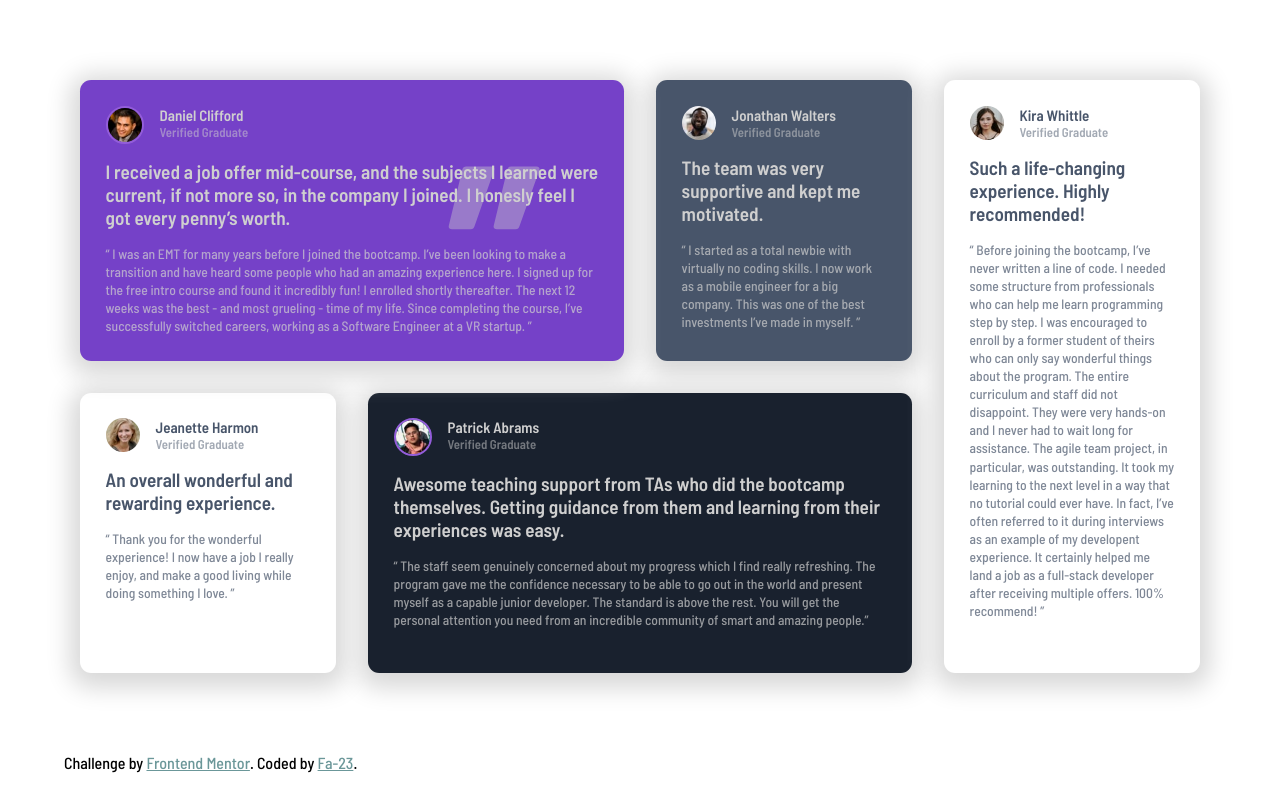
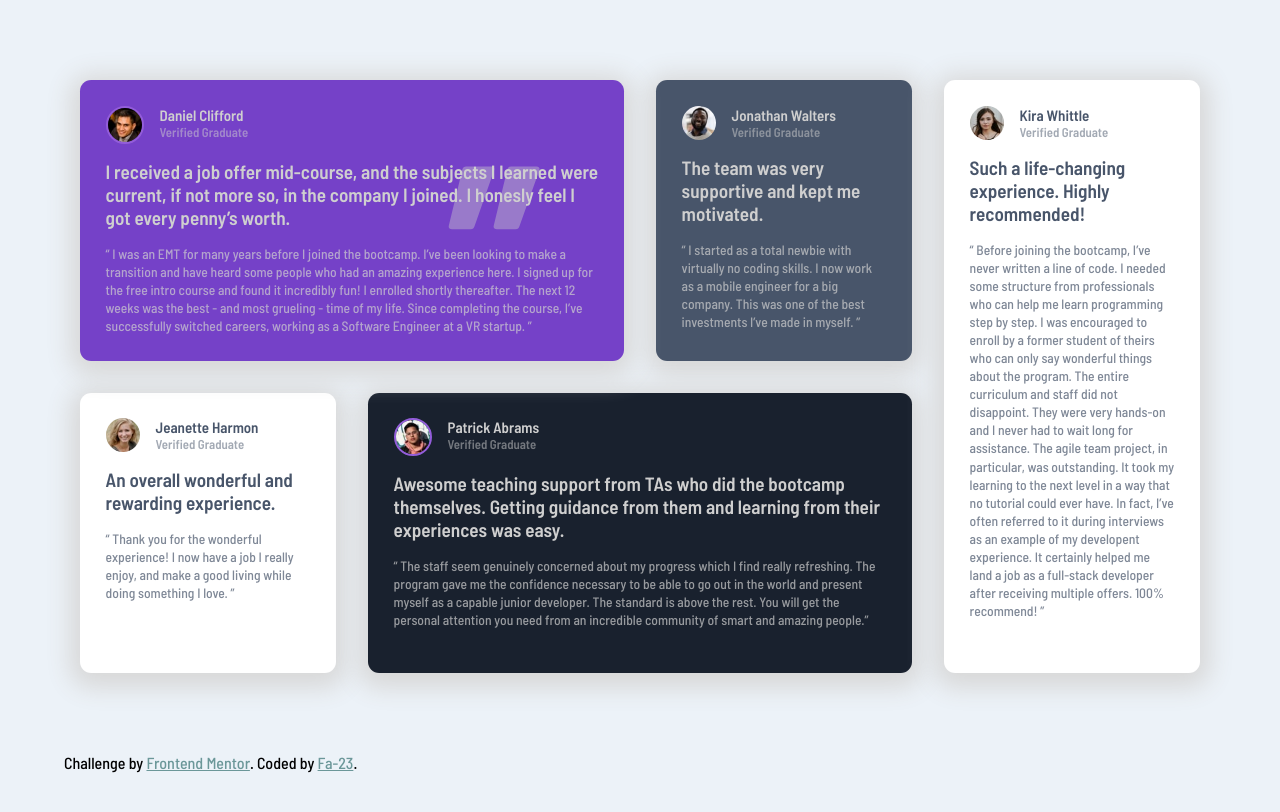
Before and after one commit to Fa-23/Testimonials-grid-section, a plain HTML site: page index.html in a window 1280 px wide. Drawn offline with Linux system fonts and the light colour scheme.

Commit message:
Update styles.css

```diff
--- a/styles.css
+++ b/styles.css
@@ -11,7 +11,7 @@ html {
 
 body {
     max-width: 1440px;
-    background-color: hsl(0, 0%, 100%);
+    background-color: hsl(210, 46%, 95%);
     padding: 4rem;
 }
 
```
